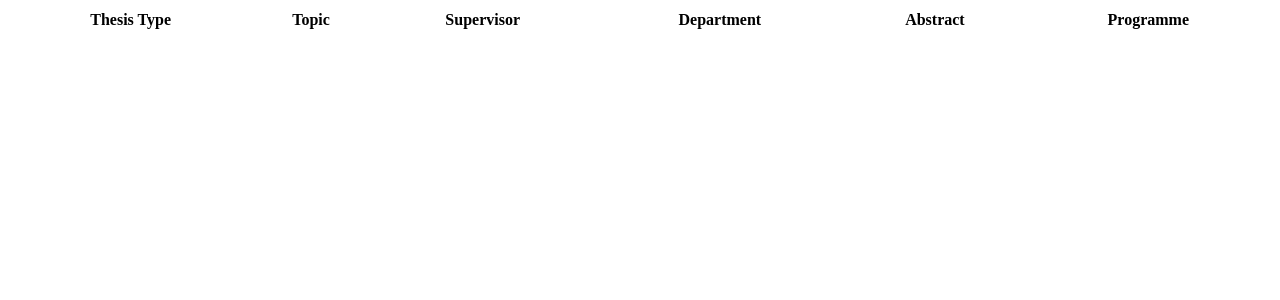
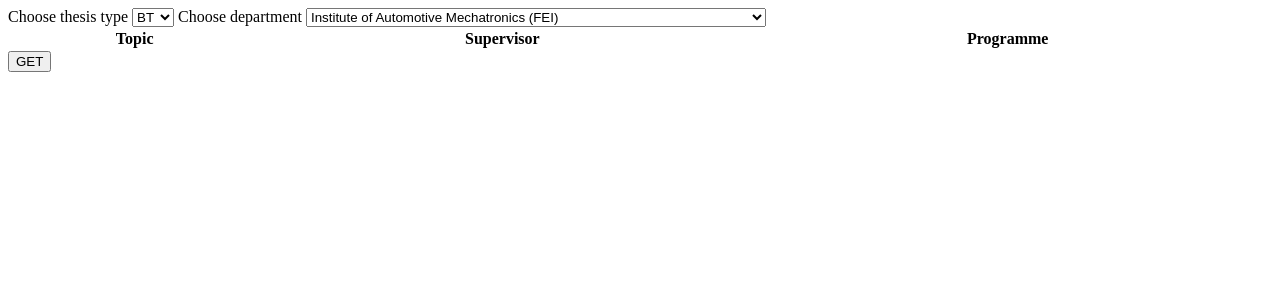
Before and after one commit to MykytaFedorin/cURL, a PHP site: page /prace_api/index.php in a window 1280 px wide. Shown: the top 300 px of the page. Run offline with PHP 8.4, Linux system fonts and the light colour scheme; lists and menus that the app fills with data are empty; some libraries are stand-ins or nearby versions.

Commit message:
department filter implementation

```diff
--- a/prace_api/getPrace.php
+++ b/prace_api/getPrace.php
@@ -9,14 +9,14 @@
         $thesis_type = $postData["thesis_type"];
         try{
             require_once("thesises_module.php");
-            $url = "https://is.stuba.sk/auth/pracoviste/prehled_temat.pl?pracoviste=816;";
+            $url = getDepartmentUrl($department);
             $thesises = getThesises($url);
             if($thesises){
                 $filteredThesises = filterThesises($thesises, $thesis_type, $department);
                 echo json_encode($filteredThesises);
             }
             else{
-                #echo "nic";
+                echo "nic";
             }
         }
         catch(Exception $e){
--- a/prace_api/index.php
+++ b/prace_api/index.php
@@ -36,19 +36,43 @@
 </head>
 <body>
     <div id="loader"></div>
+      <div id="selectGroup">
+        <label for="thesisTypeSelect">Choose thesis type</label>
+        <select id="thesisTypeSelect" name="thesis_type">
+          <option value="BT">BT</option>
+          <option value="MT">MT</option>
+        </select>
+        <label for="departmentSelect">Choose department</label>
+        <select id="departmentSelect" name="department">
+          <option value="Institute of Automotive Mechatronics (FEI)">
+                  Institute of Automotive Mechatronics (FEI)</option>
+          <option value="Institute of Power and Applied Electrical Engineering (FEI)">
+                  Institute of Power and Applied Electrical Engineering (FEI)</option>
+          <option value="Institute of Electronics and Phototonics (FEI)">
+                  Institute of Electronics and Phototonics (FEI)</option>
+          <option value="Institute of Electrical Engineering (FEI)">
+                  Institute of Electrical Engineering (FEI)</option>
+          <option value="Institute of Computer Science and Mathematics (FEI)">
+                  Institute of Computer Science and Mathematics (FEI)</option>
+          <option value="Institute of Nuclear and Physical Engineering (FEI)">
+                  Institute of Nuclear and Physical Engineering (FEI)</option>
+          <option value="Institute of Multimedia Information and Communication Technologies (FEI)">
+                  Institute of Multimedia Information and Communication Technologies (FEI)</option>
+          <option value="Institute of Robotics and Cybernetics (FEI)">
+                  Institute of Robotics and Cybernetics (FEI)</option>
+        </select>
+      </div>
     <table id="thesisTable" class="table table-striped table-bordered" style="width:100%">
         <thead>
             <tr>
-                <th>Thesis Type</th>
                 <th>Topic</th>
                 <th>Supervisor</th>
-                <th>Department</th>
-                <th>Abstract</th>
                 <th>Programme</th>
             </tr>
         </thead>
         <tbody></tbody>
     </table>
+    <button id="refreshButton">GET</button>
     <script src="js/main.js"></script>
 </body>
 </html>
--- a/prace_api/js/main.js
+++ b/prace_api/js/main.js
@@ -1,7 +1,9 @@
 async function fetchData() {
+    const dep = $("#departmentSelect").val();
+    const thesisType = $("#thesisTypeSelect").val();
     const requestData = {
-        department: "Institute of Computer Science and Mathematics (FEI)",
-        thesis_type: "BT"
+        department: dep,
+        thesis_type: thesisType
     };
 
     try {
@@ -22,14 +24,15 @@ async function fetchData() {
         console.log(response);
         console.log(responseData);
 
+        if ($.fn.DataTable.isDataTable('#thesisTable')) {
+            // DataTables already initialized, destroy it first
+            $('#thesisTable').DataTable().destroy();
+        }
         $('#thesisTable').DataTable({
             data: responseData,
             columns: [
-                { data: 'thesis_type' },
                 { data: 'topic' },
                 { data: 'supervisor' },
-                { data: 'department' },
-                { data: 'abstractUrl' },
                 { data: 'programme' }
             ]
         });
@@ -39,4 +42,12 @@ async function fetchData() {
     }
 }
 
+// Получаем кнопку по id
+const refreshButton = document.getElementById('refreshButton');
+
+// Добавляем обработчик события click
+refreshButton.addEventListener('click', async () => {
+    // Вызываем функцию fetchData() при клике на кнопку
+    await fetchData();
+});
 fetchData();
```
Also changed, not shown: prace_api/Thesis.php (+19 -3 lines), prace_api/thesises_module.php (+21 -5 lines).
